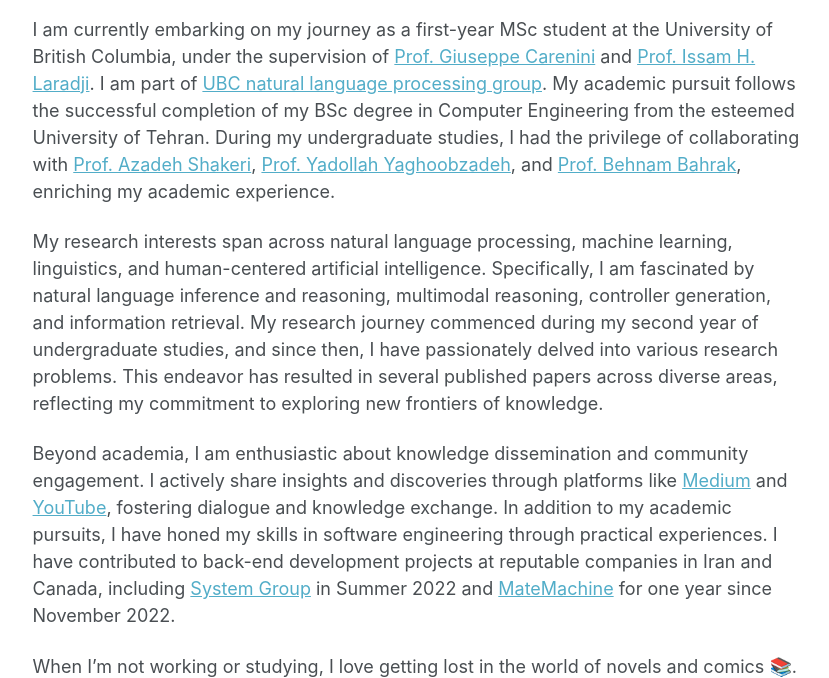
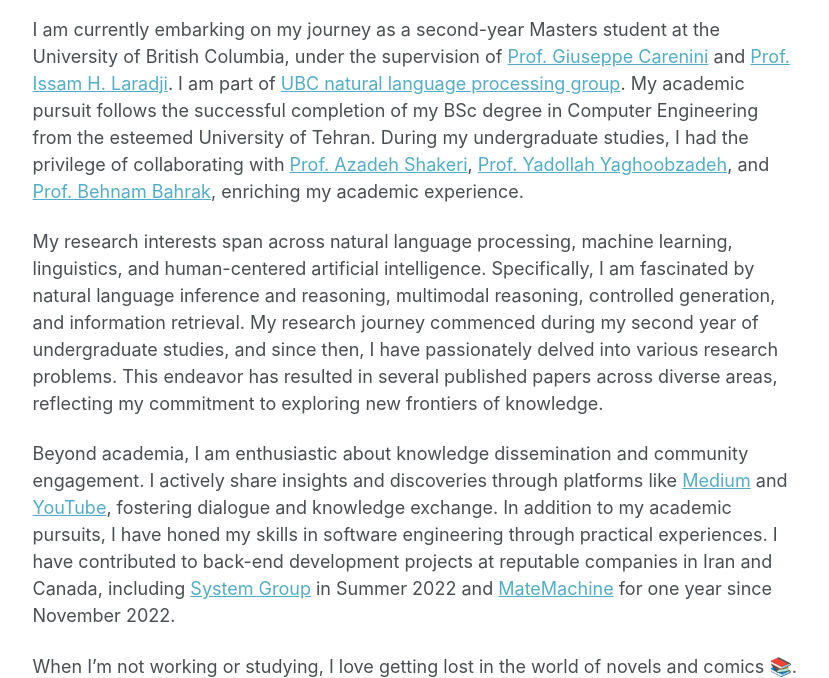
Before and after one commit to AmirAbaskohi/AmirAbaskohi.github.io, a Jekyll site: the page built from _pages/about.md, in a window 1280 px wide and 900 px high, cut to the strip 222-900 px from the top of the window. Shown: the whole strip, without its empty margins (249-1078 px from the left). Built offline with Jekyll 4.4.1, drawn with Linux system fonts in a browser that asks for light colours.

Commit message:
Update about.md

```diff
--- a/_pages/about.md
+++ b/_pages/about.md
@@ -9,10 +9,10 @@ redirect_from:
 
 Greetings! I'm Amir, short for Amirhossein Abaskohi (امیرحسین عباسکوهی). Feel free to call me Amir 😄.
 
-I am currently embarking on my journey as a first-year MSc student at the University of British Columbia, under the supervision of [Prof. Giuseppe Carenini](https://www.cs.ubc.ca/~carenini) and
+I am currently embarking on my journey as a second-year Masters student at the University of British Columbia, under the supervision of [Prof. Giuseppe Carenini](https://www.cs.ubc.ca/~carenini) and
 [Prof. Issam H. Laradji](https://issamlaradji.github.io/). I am part of [UBC natural language processing group](https://nlp.cs.ubc.ca). My academic pursuit follows the successful completion of my BSc degree in Computer Engineering from the esteemed University of Tehran. During my undergraduate studies, I had the privilege of collaborating with [Prof. Azadeh Shakeri](https://ece.ut.ac.ir/en/~shakery), [Prof. Yadollah Yaghoobzadeh](https://yyaghoobzadeh.github.io/), and [Prof. Behnam Bahrak](https://ece.ut.ac.ir/en/~bahrak/network), enriching my academic experience.
 
-My research interests span across natural language processing, machine learning, linguistics, and human-centered artificial intelligence. Specifically, I am fascinated by natural language inference and reasoning, multimodal reasoning, controller generation, and information retrieval. My research journey commenced during my second year of undergraduate studies, and since then, I have passionately delved into various research problems. This endeavor has resulted in several published papers across diverse areas, reflecting my commitment to exploring new frontiers of knowledge.
+My research interests span across natural language processing, machine learning, linguistics, and human-centered artificial intelligence. Specifically, I am fascinated by natural language inference and reasoning, multimodal reasoning, controlled generation, and information retrieval. My research journey commenced during my second year of undergraduate studies, and since then, I have passionately delved into various research problems. This endeavor has resulted in several published papers across diverse areas, reflecting my commitment to exploring new frontiers of knowledge.
 
 Beyond academia, I am enthusiastic about knowledge dissemination and community engagement. I actively share insights and discoveries through platforms like [Medium](https://medium.com/@amirhossein.abaskohi) and [YouTube](https://www.youtube.com/@amirhossein_abaskohi), fostering dialogue and knowledge exchange. In addition to my academic pursuits, I have honed my skills in software engineering through practical experiences. I have contributed to back-end development projects at reputable companies in Iran and Canada, including [System Group](https://en.systemgroup.net/) in Summer 2022 and [MateMachine](https://matemachine.com/) for one year since November 2022.
 
```
